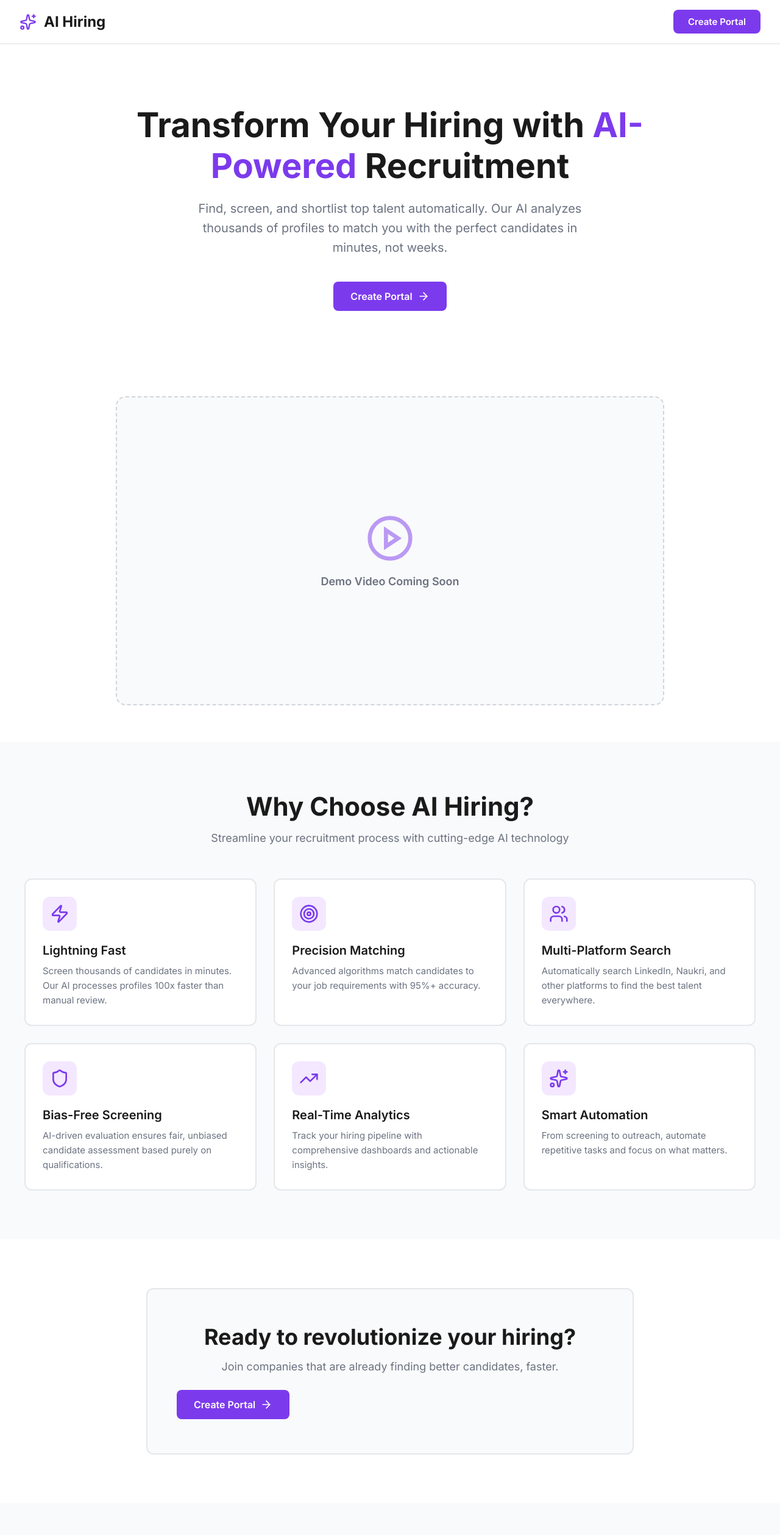
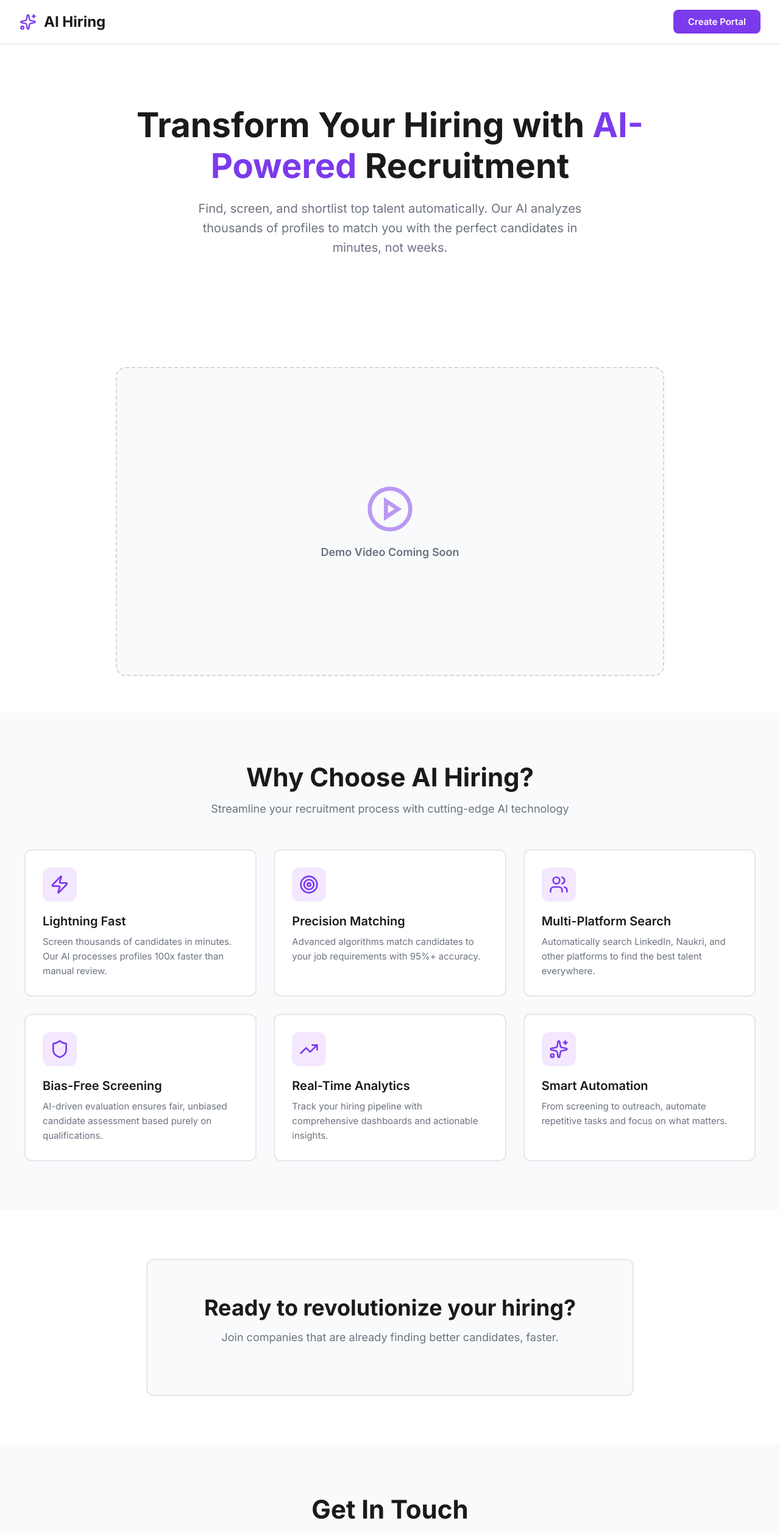
Before and after one commit to Shreyadungrakoti/ai-hiring-ui, a React (Vite) app: page / in a window 1280 px wide. Shown: the top 2518 px of the page at 61% size. Built offline with nearby package versions, Linux system fonts and the light colour scheme; no server answers.

Commit message:
Remove Create Portal button from hero section

```diff
--- a/src/pages/LandingPage.jsx
+++ b/src/pages/LandingPage.jsx
@@ -98,12 +98,6 @@ export default function LandingPage() {
             Find, screen, and shortlist top talent automatically. Our AI analyzes thousands of profiles
             to match you with the perfect candidates in minutes, not weeks.
           </p>
-          <div className="landingHeroCTA">
-            <button className="btn btnPrimary btnLarge" onClick={handlePortalClick}>
-              {!auth ? "Get Started" : getPortalButtonText()}
-              <ArrowRight size={20} />
-            </button>
-          </div>
         </div>
       </section>
 
@@ -203,10 +197,6 @@ export default function LandingPage() {
           <p className="landingCTASubtitle">
             Join companies that are already finding better candidates, faster.
           </p>
-          <button className="btn btnPrimary btnLarge" onClick={handlePortalClick}>
-            {!auth ? "Get Started" : getPortalButtonText()}
-            <ArrowRight size={20} />
-          </button>
         </div>
       </section>
 
```
